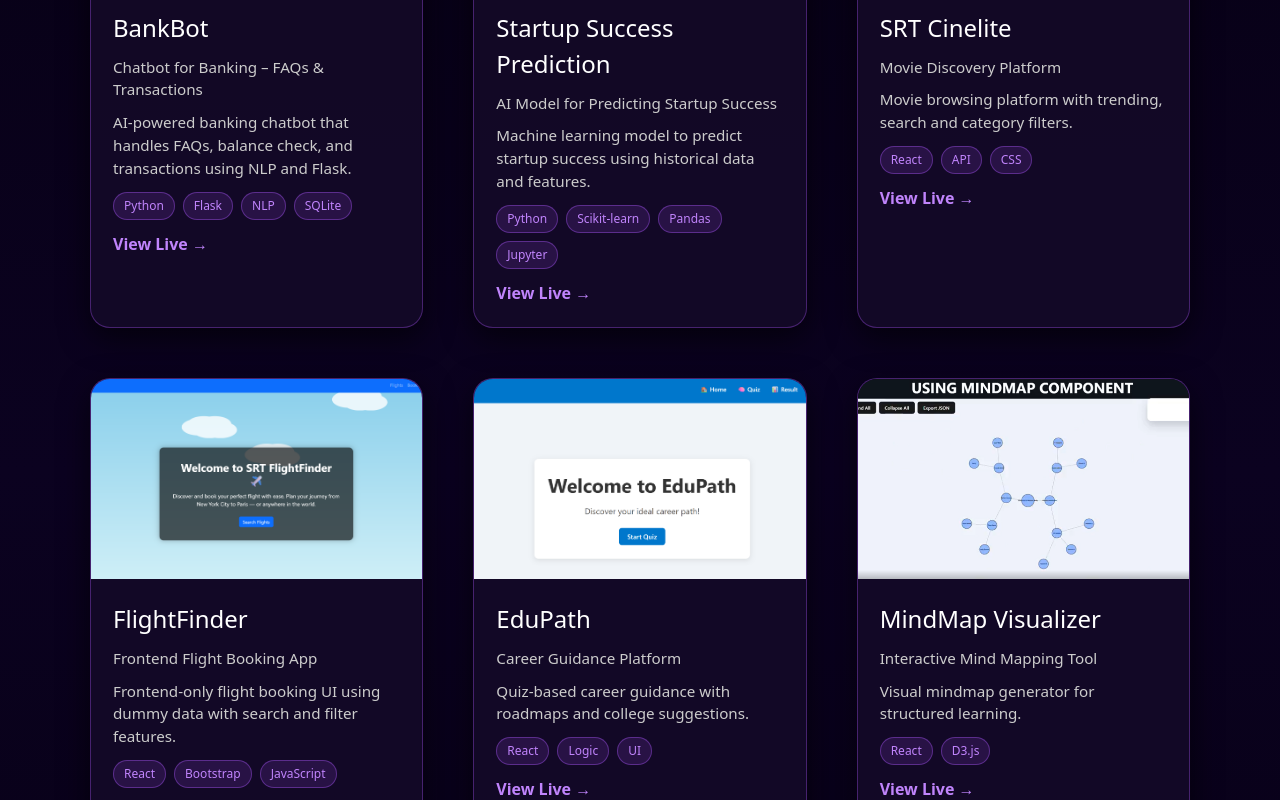
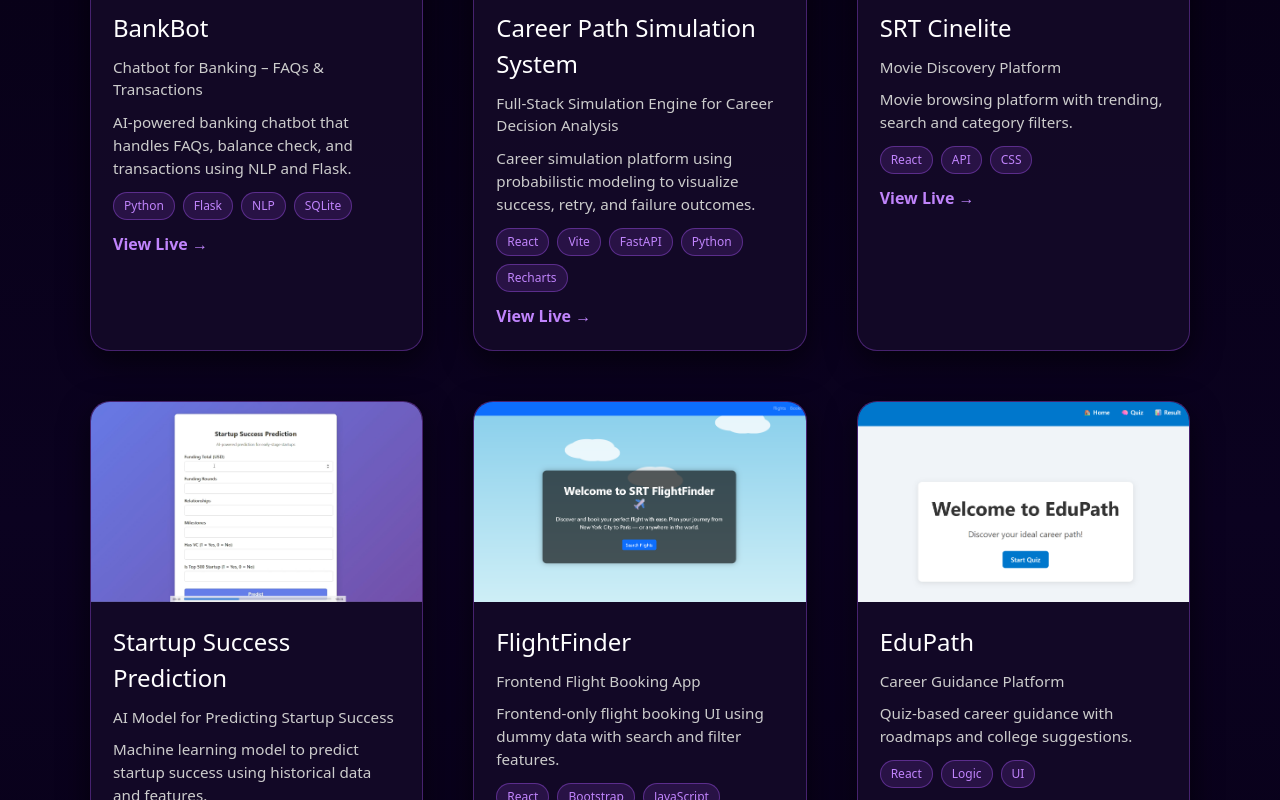
Before and after one commit to Sriramt13/SRTVerse, a React (Vite) app: page / in a window 1280 px wide. Shown: the part 6060-6860 px from the top of the page. Built offline with nearby package versions, Linux system fonts and the light colour scheme.

Commit message:
project added

```diff
--- a/src/components/Projects.jsx
+++ b/src/components/Projects.jsx
@@ -5,6 +5,7 @@ import edupath from "../assets/edupath.png";
 import mindmap from "../assets/mindmap.png";
 import edusum from "../assets/edusum.png";
 import startupsuccess from "../assets/startupsuccess.png";
+import CareerPathSimulation from "../assets/careerPathSimulation.png";
 import "../styles/projects.css";
 
 
@@ -18,12 +19,12 @@ const projects = [
     link: "https://srt-bankbot.onrender.com/",
   },
   {
-    title: "Startup Success Prediction",
-    subtitle: "AI Model for Predicting Startup Success",
-    image: startupsuccess,
-    desc: "Machine learning model to predict startup success using historical data and features.",
-    tech: ["Python", "Scikit-learn", "Pandas", "Jupyter"],
-    link: "https://startup-success-predictor-55z6.onrender.com/",
+    title: "Career Path Simulation System",
+    subtitle: "Full-Stack Simulation Engine for Career Decision Analysis",
+    image: CareerPathSimulation,
+    desc: "Career simulation platform using probabilistic modeling to visualize success, retry, and failure outcomes.",
+    tech: ["React", "Vite", "FastAPI", "Python", "Recharts"],
+    link: "https://career-simulator-gamma.vercel.app/",
   },
   {
     title: "SRT Cinelite",
@@ -32,6 +33,14 @@ const projects = [
     desc: "Movie browsing platform with trending, search and category filters.",
     tech: ["React", "API", "CSS"],
     link: "https://sriramt13.github.io/SRT-CineLite-/",
+  },
+  {
+    title: "Startup Success Prediction",
+    subtitle: "AI Model for Predicting Startup Success",
+    image: startupsuccess,
+    desc: "Machine learning model to predict startup success using historical data and features.",
+    tech: ["Python", "Scikit-learn", "Pandas", "Jupyter"],
+    link: "https://startup-success-predictor-55z6.onrender.com/",
   },
   {
     title: "FlightFinder",
```
Also changed, not shown: src/assets/CareerPathSimulation.png (added).
